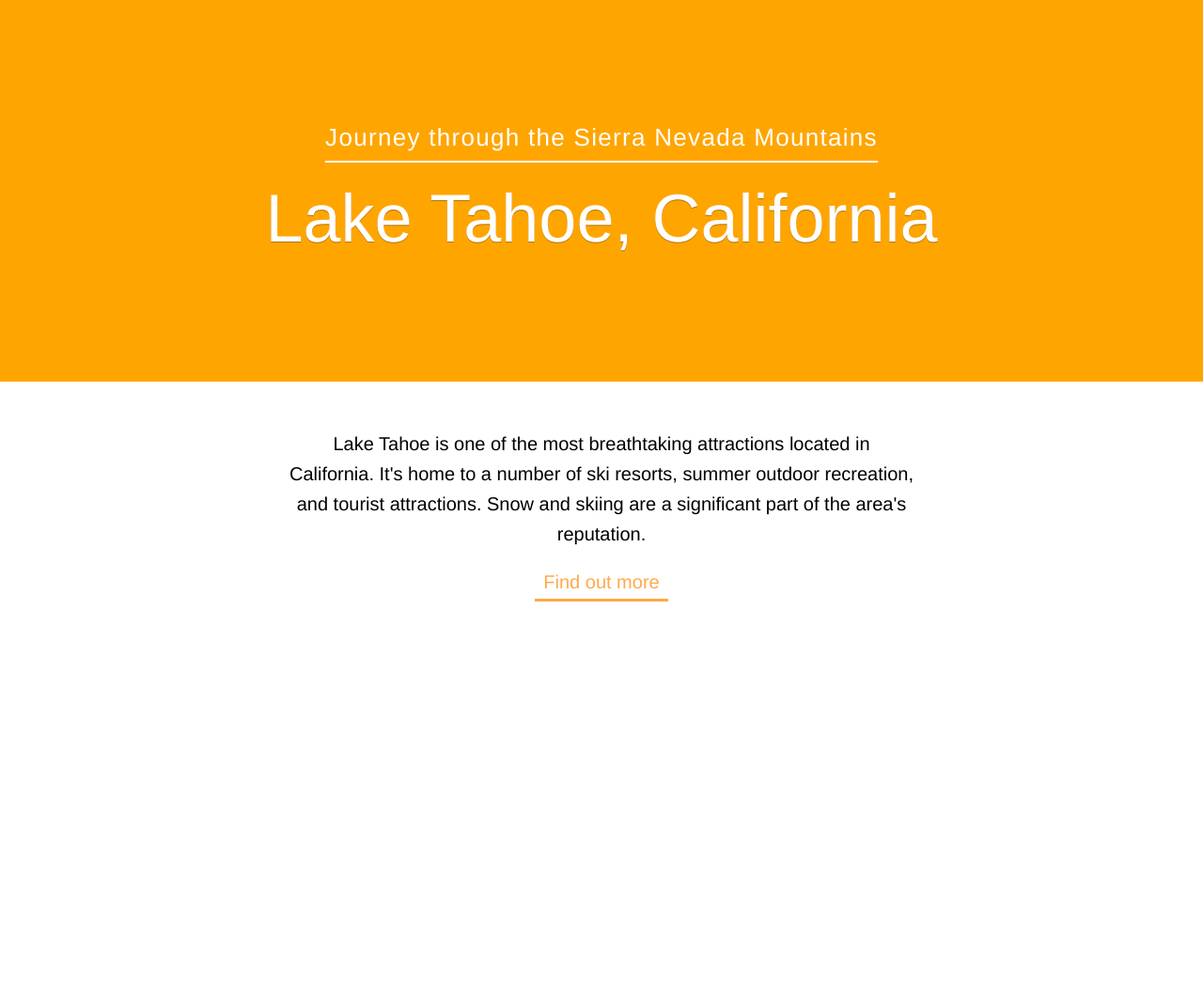
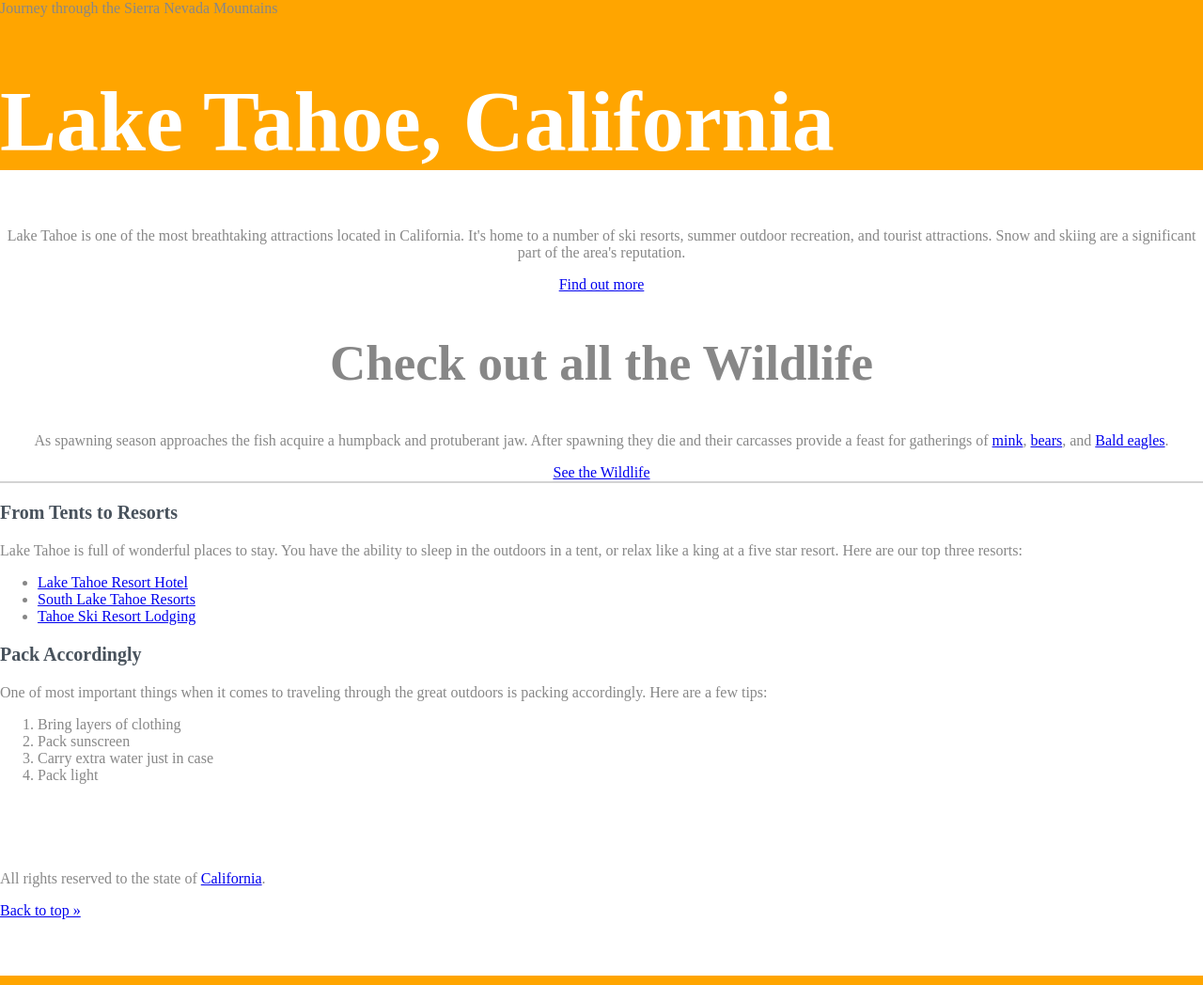
Before and after one commit to rpliszka1987/projectCSS, a plain HTML site: page index.html in a window 1280 px wide. Shown: the whole page at 94% size. Before the commit the page ends 800 px from the top, so only its background shows below. Drawn offline with Linux system fonts and the light colour scheme.

Commit message:
Added classes and id styles to site

```diff
--- a/css/style.css
+++ b/css/style.css
@@ -1,18 +1,36 @@
-@import "import-styles.css";
+body {
+	color: #878787;
+	margin: 0;
+}
 
-body {
+.main-header {
+	background-color: orange;
+}
+
+h1 {
+	font-size: 90px;
+	color: white;
+}
+
+h2 {
+	font-size: 53px;
+}
+
+h3 {
+	font-size: 20px;
+	color: #48525c;
+}
+
+.primary-content {
 	text-align: center;
 }
 
-h1 {
-	font-size: 72px;
-	color: white;
+.secondary-content {
+	border-top: 2px solid lightgray;
 }
 
-header {
-	background-color: orange;
+#main-footer {
+	padding-top: 60px;
+	padding-bottom: 60px;
+	border-bottom: solid 10px orange;
 }
-
-p {
-	font-size: 20px;
-}
--- a/index.html
+++ b/index.html
@@ -6,13 +6,47 @@
 
   </head>
   <body>
-    <header>
+    <header id="top" class="main-header">
       <span>Journey through the Sierra Nevada Mountains</span>
       <h1>Lake Tahoe, California</h1>
     </header>
-    <p>
-      Lake Tahoe is one of the most breathtaking attractions located in California. It's home to a number of ski resorts, summer outdoor recreation, and tourist attractions. Snow and skiing are a significant part of the area's reputation.
-    </p>
-    <a href="#">Find out more</a>
+    <div class="primary-content">
+      <p>
+        Lake Tahoe is one of the most breathtaking attractions located in California. It's home to a number of ski resorts, summer outdoor recreation, and tourist attractions. Snow and skiing are a significant part of the area's reputation.
+      </p>
+      <a href="#">Find out more</a>
+      <h2>Check out all the Wildlife</h2>
+        <p>
+          As spawning season approaches the fish acquire a humpback and protuberant jaw. After spawning they die and their carcasses provide a feast for gatherings of <a href="#">mink</a>, <a href="#">bears</a>, and <a href="#">Bald eagles</a>.
+        </p>
+        <a href="#">See the Wildlife</a>
+    </div>
+
+    <div class="secondary-content">
+      <h3>From Tents to Resorts</h3>
+      <p>
+        Lake Tahoe is full of wonderful places to stay. You have the ability to sleep in the outdoors in a tent, or relax like a king at a five star resort. Here are our top three resorts:
+      </p>
+      <ul>
+        <li><a href="#">Lake Tahoe Resort Hotel</a></li>
+        <li><a href="#">South Lake Tahoe Resorts</a></li>
+        <li><a href="#">Tahoe Ski Resort Lodging</a></li>
+      </ul>
+      <h3>Pack Accordingly</h3>
+      <p>
+        One of most important things when it comes to traveling through the great outdoors is packing accordingly. Here are a few tips:
+      </p>
+      <ol>
+        <li>Bring layers of clothing</li>
+        <li>Pack sunscreen</li>
+        <li>Carry extra water just in case</li>
+        <li>Pack light</li>
+      </ol>
+    </div>
+
+    <footer id="main-footer">
+      <p>All rights reserved to the state of <a href="#">California</a>.</p>
+      <a href="#top">Back to top &raquo;</a>
+    </footer>
   </body>
 </html>
```
